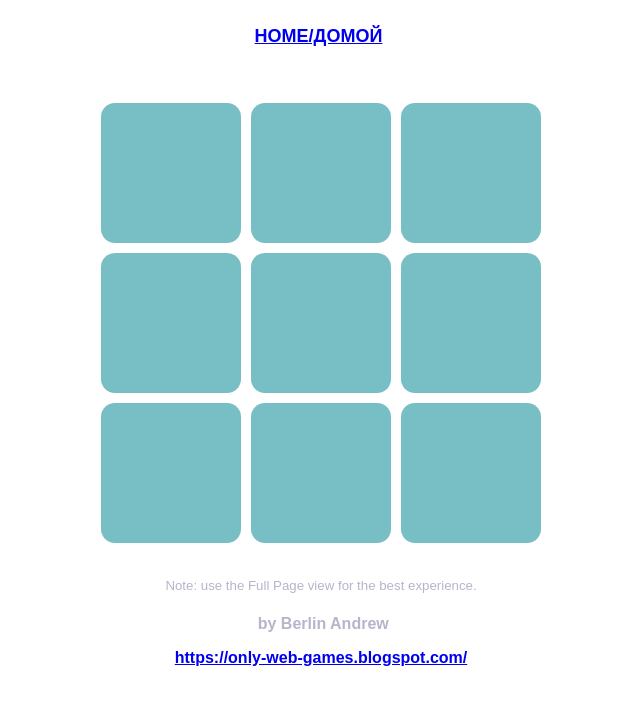
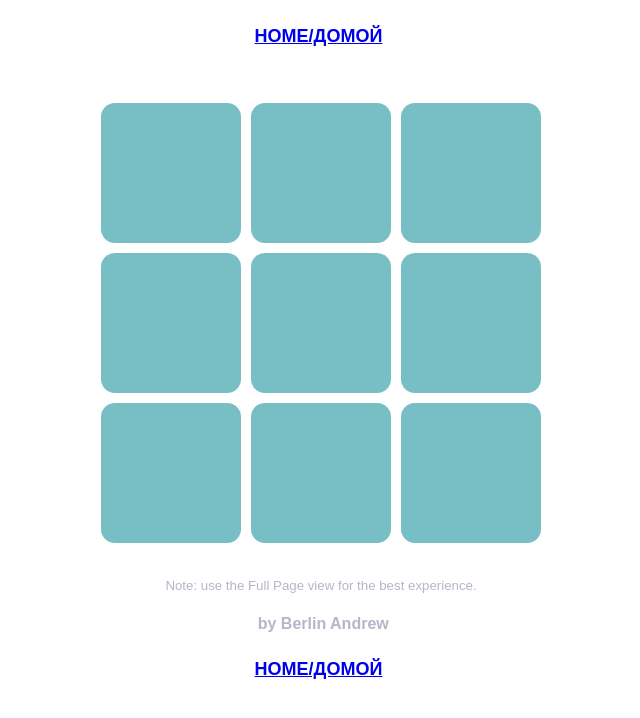
Before and after one commit to towmeod/berlin291453, a plain HTML site: page index.html in a window 1280 px wide. Shown: the whole page, without its empty margins (319-959 px from the left). Drawn offline with Linux system fonts and the light colour scheme.

Commit message:
Update index.html

```diff
--- a/index.html
+++ b/index.html
@@ -8,7 +8,7 @@ name="viewport" content="width=device-width, initial-scale=1.0, maximum-scale=1.
 <link rel='stylesheet' href='https://fonts.googleapis.com/css?family=Open+Sans:400,300,700'><link rel="stylesheet" href="./style.css">
 
 </head>
-  <h2 style="text-align: center;"><span style="font-size: large;"><a href="https://towmeod.github.io/">HOME/ДОМОЙ</a>&nbsp;</span></h2>
+  <h2 style="text-align: center;"><span style="font-size: large;"><a href="https://berlinandrew.github.io/web_app_INBROWSER/">HOME/ДОМОЙ</a>&nbsp;</span></h2>
 <body>
 <!-- partial:index.partial.html -->
 <div class="tic-tac-toe">
@@ -181,7 +181,7 @@ name="viewport" content="width=device-width, initial-scale=1.0, maximum-scale=1.
 <h5>Note: use the Full Page view for the best experience.</h5>
 <!-- partial -->
   <script  src="./script.js"></script>
-  <p style="text-align: center;">&nbsp;<b><span style="font-size: medium;">by Berlin Andrew</span></b></p><p style="text-align: center;"><a href="https://only-web-games.blogspot.com/" target="_blank"><b><span style="font-size: medium;">https://only-web-games.blogspot.com/</span></b></a><br /></p>
+  <p style="text-align: center;">&nbsp;<b><span style="font-size: medium;">by Berlin Andrew</span></b></p> <h2 style="text-align: center;"><span style="font-size: large;"><a href="https://berlinandrew.github.io/web_app_INBROWSER/">HOME/ДОМОЙ</a>&nbsp;</span></h2>
 
 </body>
 </html>
```
